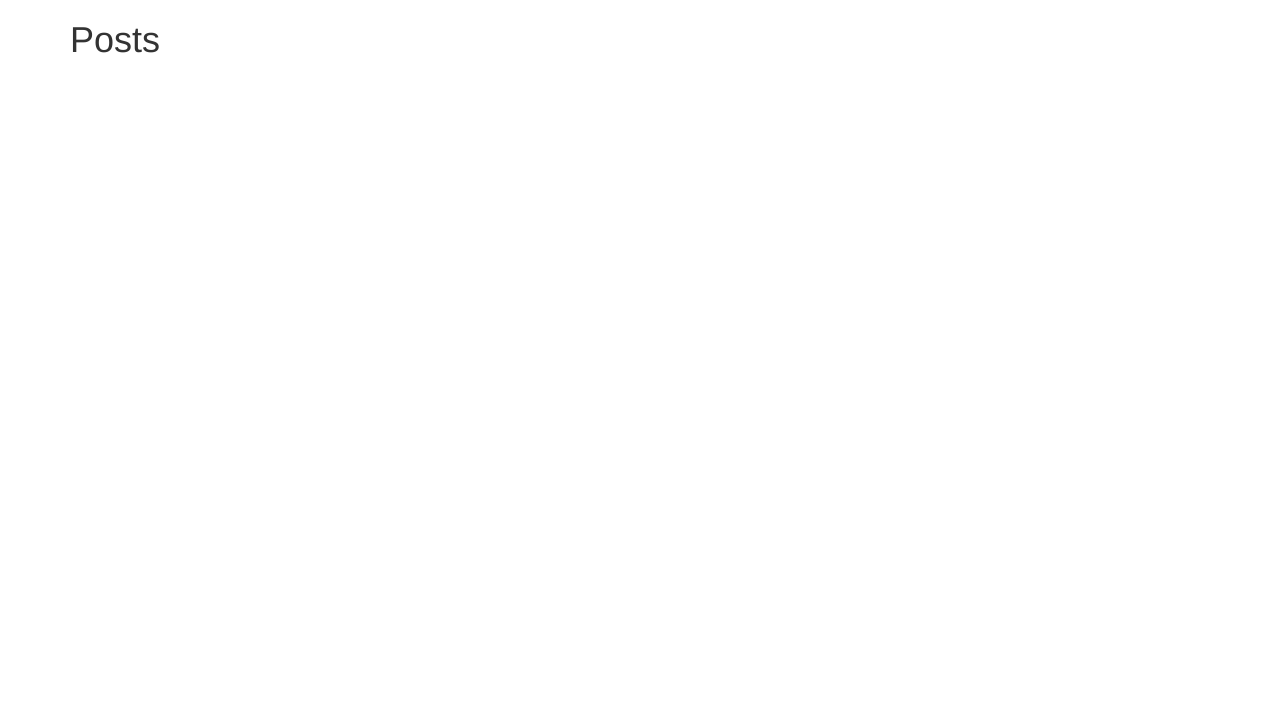
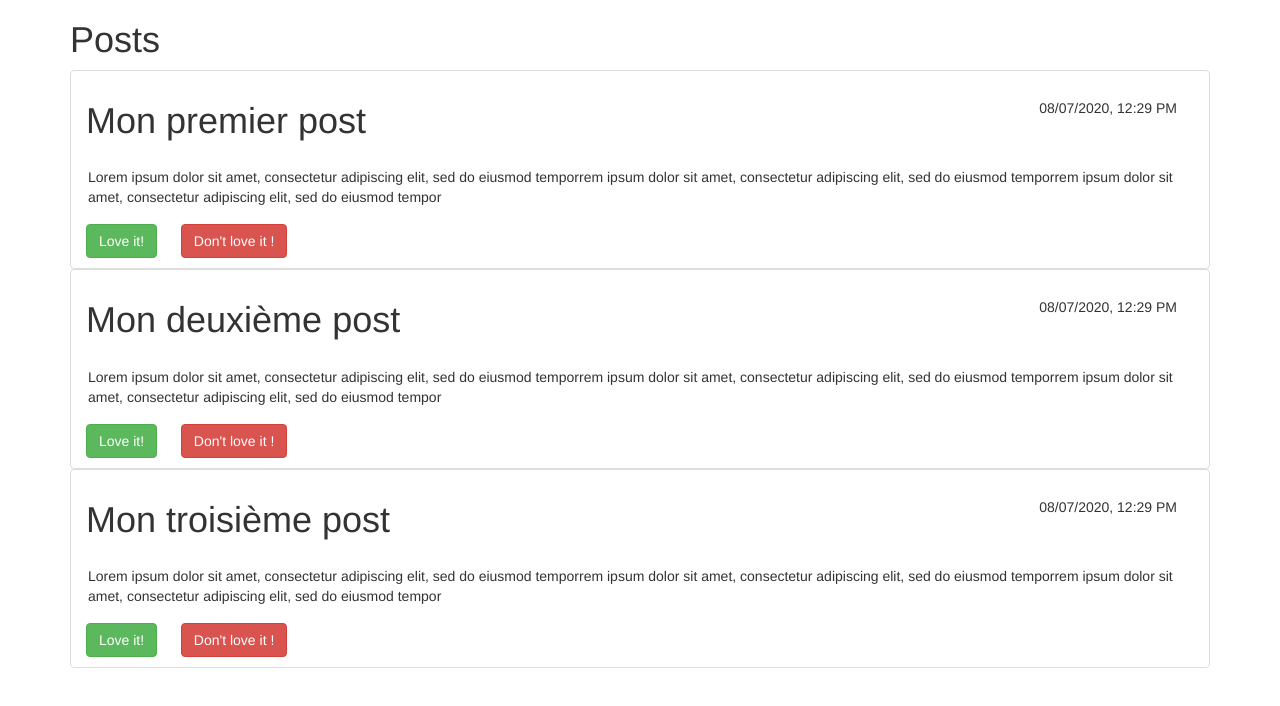
Before and after one commit to alexgirel/mon-blog, an Angular app: page / in a window 1280 px wide. Shown: the top 706 px of the page. Built offline with nearby package versions, Linux system fonts and the light colour scheme.

Commit message:
Déplacement de l'Array dans app

```diff
--- a/src/app/app.component.html
+++ b/src/app/app.component.html
@@ -1,3 +1,4 @@
-<div>
-  <app-post-list></app-post-list>
+<div class="container">
+  <h1>Posts</h1>
+  <app-post-list [listPosts]="listPosts"></app-post-list>
 </div>
--- a/src/app/post-list/post-list.component.html
+++ b/src/app/post-list/post-list.component.html
@@ -1,8 +1,5 @@
-<div class="container">
-    <h1>Posts</h1>
-    <ul class="list-group">
-        <app-post-list-item *ngFor="let postItem of listPosts"
-                            [post] = "postItem">
-        </app-post-list-item>
-    </ul>
-</div>
+<ul class="list-group">
+    <app-post-list-item *ngFor="let postItem of listPosts"
+                        [post] = "postItem">
+    </app-post-list-item>
+</ul>
```
